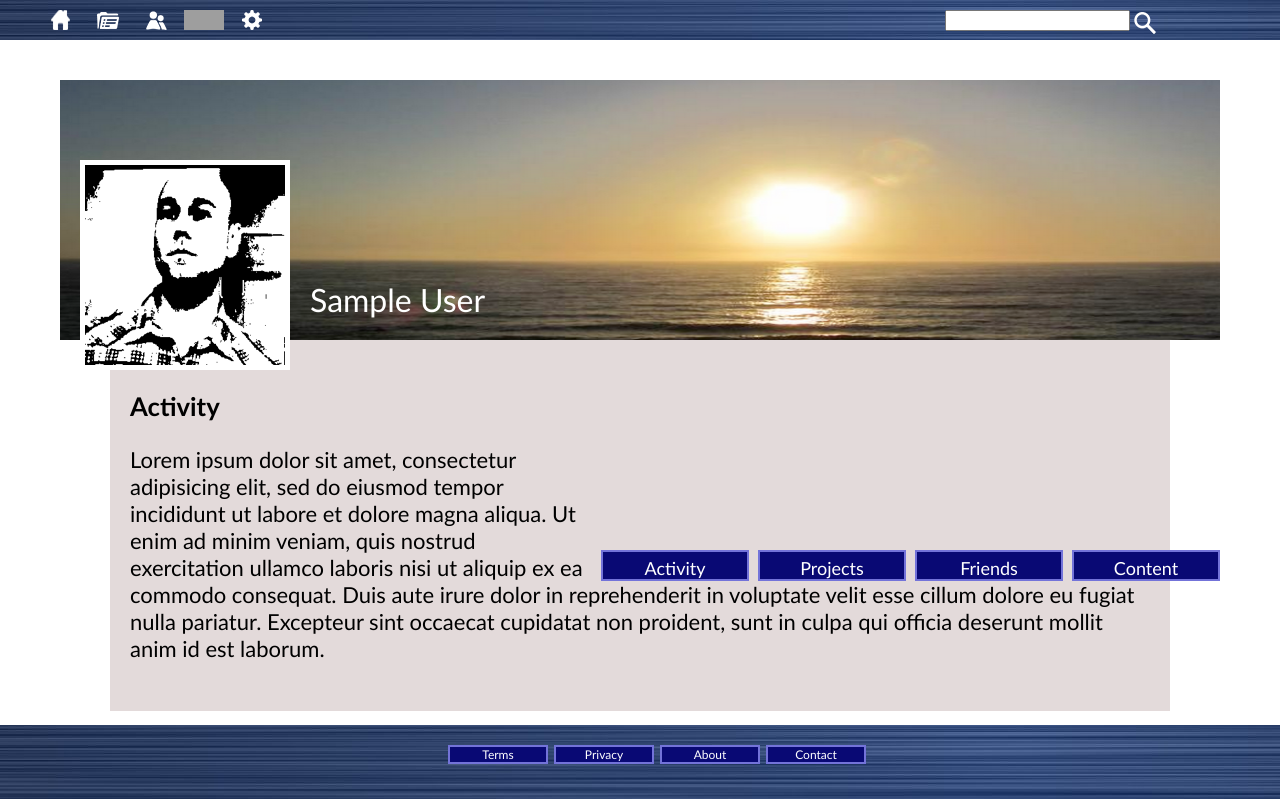
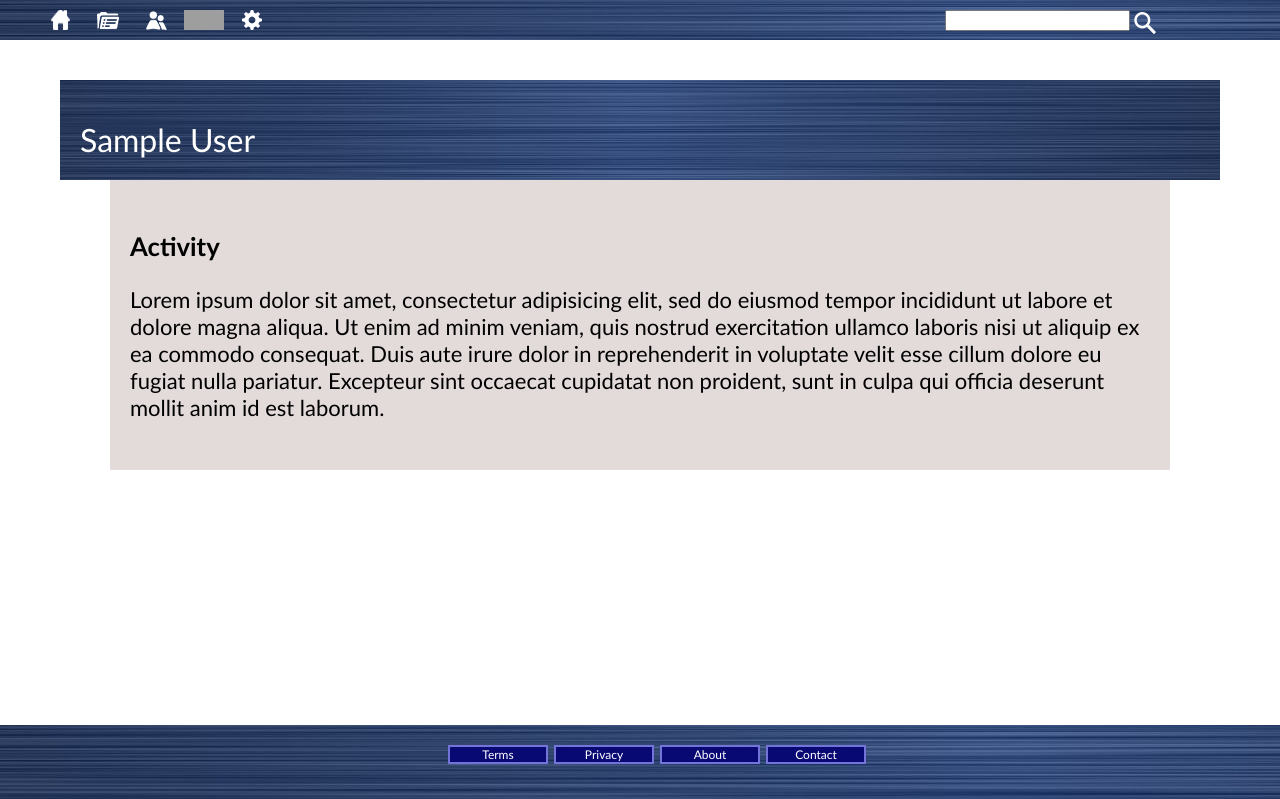
Before and after one commit to fstakem/Amphora, a Django app: a page that uses randori/templates/socialnet/user.html in a window 1280 px wide. Shown: the top 799 px of the page. Run offline with Django 3.2, Linux system fonts and the light colour scheme; tables that the repository leaves empty hold one stand-in row (values such as "Sample post"); parts of the project's set-up code (start-up, migrations or seed data) failed here and were passed over; grey boxes are pictures that could not be loaded.

Commit message:
Finished private user profile except for menu system.

```diff
--- a/randori/static/css/socialnet/header.css
+++ b/randori/static/css/socialnet/header.css
@@ -15,6 +15,20 @@
     height: 30px;
     margin-left: 10px;
     margin-top: 200px;
+    font-family: 'Calibri', sans-serif;
+    font-size: 32;
+    font-weight: lighter;
+    color: #FFFFFF;
+    padding-left: 10px;
+}
+
+#private-user-title
+{
+	float: left;
+    width: 220px;
+    height: 30px;
+    margin-left: 10px;
+    margin-top: 40px;
     font-family: 'Calibri', sans-serif;
     font-size: 32;
     font-weight: lighter;
--- a/randori/static/css/socialnet/page_layout.css
+++ b/randori/static/css/socialnet/page_layout.css
@@ -18,11 +18,21 @@ html, body
     background-image: url('../../images/randori/blue_metal.jpg');
 }
 
-#page-header
+#public-page-header
 {
     height: 260px;
     background-size: 100% 100%;
 	background-image: url('../../images/randori/stock_cover.png');
+    margin-top: 40px;
+    margin-left: 60px;
+    margin-right: 60px;
+}
+
+#private-page-header
+{
+    height: 100px;
+    background-size: 100% 100%;
+    background-image: url('../../images/randori/blue_metal.jpg');
     margin-top: 40px;
     margin-left: 60px;
     margin-right: 60px;
--- a/randori/templates/socialnet/user.html
+++ b/randori/templates/socialnet/user.html
@@ -3,9 +3,9 @@
 {% block content %}
 
 	{% if private %}
-		{% include "socialnet/user_public.html"%}
+		{% include "socialnet/user_private.html"%}
 	{% else %}
-		{% include "socialnet/user_public.html"%}
+		{% include "socialnet/user_private.html"%}
 	{% endif %}
 
 {% endblock %}
--- a/randori/templates/socialnet/user_private.html
+++ b/randori/templates/socialnet/user_private.html
@@ -1,4 +1,4 @@
-<div id="page-header">
+<div id="private-page-header">
 	<div id="private-user-title"><span>{{ first_name }} {{ last_name }}</span></div>
 </div>
 
--- a/randori/templates/socialnet/user_public.html
+++ b/randori/templates/socialnet/user_public.html
@@ -1,6 +1,6 @@
 {% load static from staticfiles %}
 
-<div id="page-header">
+<div id="public-page-header">
 	<img src="{% static 'images/randori/stock_profile_big.png' %}" alt="landing" id="public-user-photo-large"/>
 	<div id="public-user-title"><span>{{ first_name }} {{ last_name }}</span></div>
 	<div id="public-user-menu">
```
